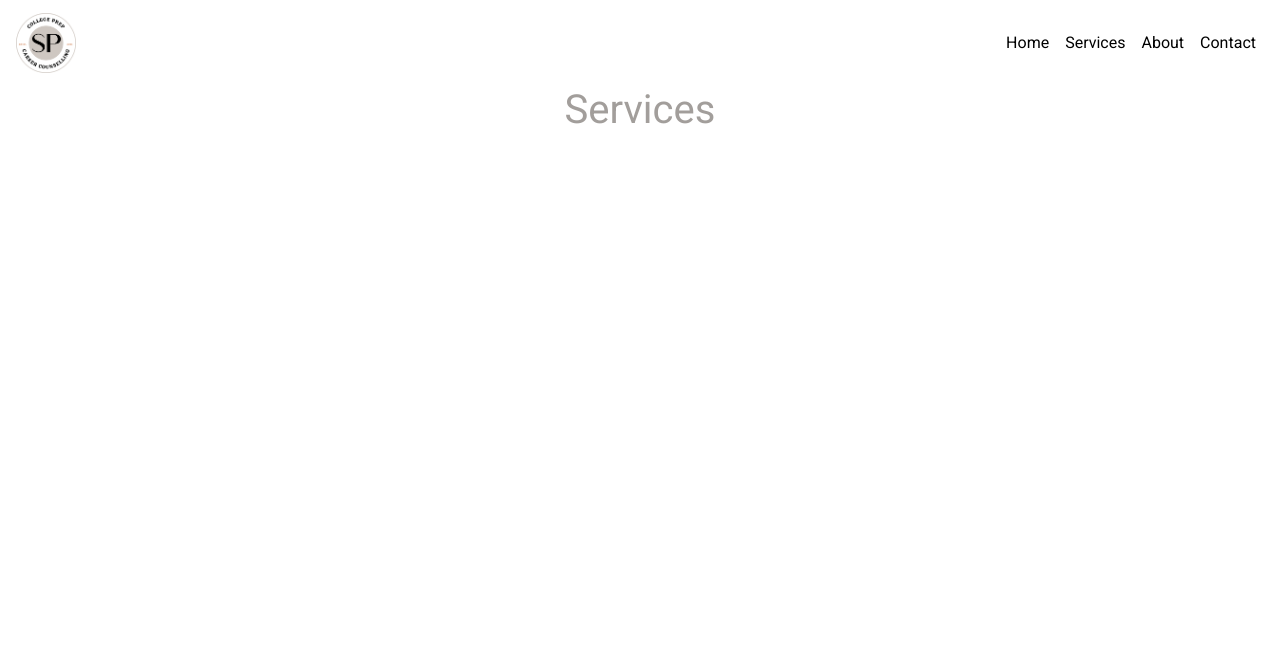
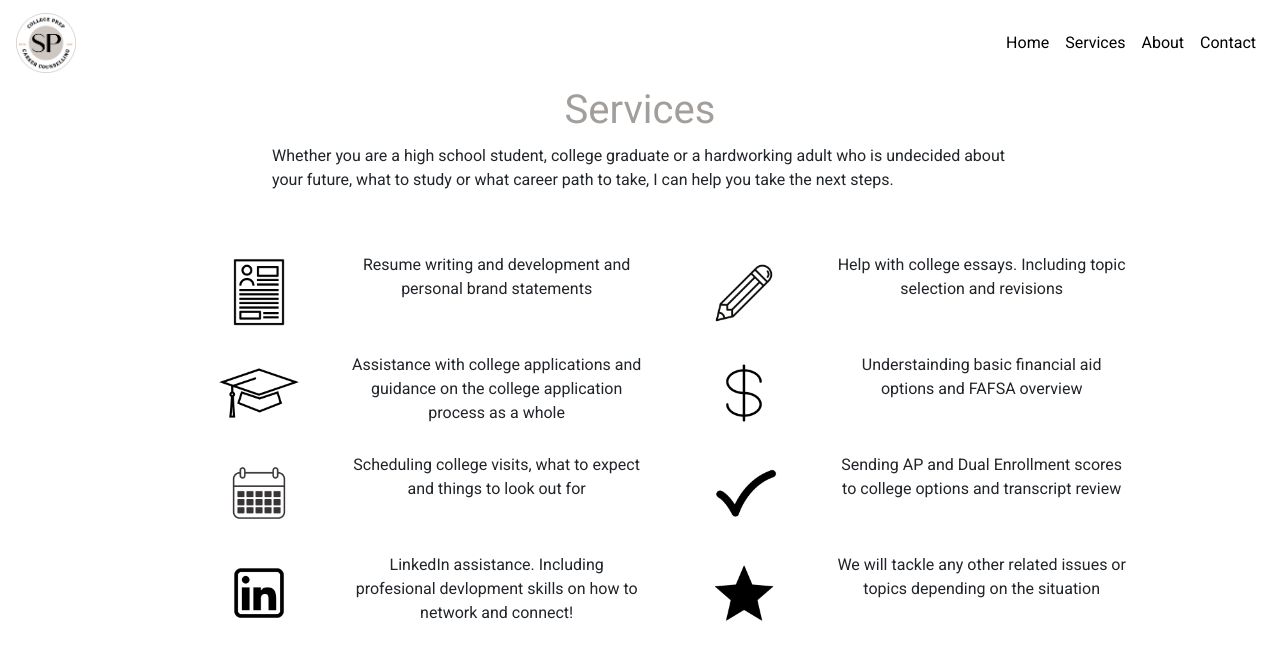
Before and after one commit to Alexandra-Hionis/College-Prep, a React (Create React App) app: page /services in a window 1280 px wide. Shown: the top 660 px of the page. Built offline with nearby package versions, Linux system fonts and the light colour scheme.

Commit message:
Service page is complete. May play with UI later. Really incorporated cols and rows and added some nesting

```diff
--- a/src/App.css
+++ b/src/App.css
@@ -1,5 +1,4 @@
 .App {
-  text-align: center;
   font-family: "Roboto", sans-serif;
 }
 
--- a/src/components/Footer/index.js
+++ b/src/components/Footer/index.js
@@ -9,10 +9,10 @@ const FooterPage = () => {
         <div>
           <MDBRow>
             <MDBCol md="4">
-              <div className="bottom-welcome-icons">
+              <div>
                 <div>
                   <img
-                    alt=""
+                    alt="graduation icon"
                     src={process.env.PUBLIC_URL + "/images/grad-cap.png"}
                     width="60px"
                     height="60px"
@@ -27,9 +27,9 @@ const FooterPage = () => {
               </div>
             </MDBCol>
             <MDBCol md="4">
-              <div className="bottom-welcome-icons">
+              <div>
                 <img
-                  alt=""
+                  alt="resume icon"
                   src={process.env.PUBLIC_URL + "/images/resume.png"}
                   width="60px"
                   height="60px"
@@ -43,10 +43,10 @@ const FooterPage = () => {
               </div>
             </MDBCol>
             <MDBCol md="4">
-              <div className="bottom-welcome-icons">
+              <div>
                 <div>
                   <img
-                    alt=""
+                    alt="rocketship icon"
                     src={process.env.PUBLIC_URL + "/images/rocketship.png"}
                     width="60px"
                     height="60px"
--- a/src/components/HomeSection/index.js
+++ b/src/components/HomeSection/index.js
@@ -4,10 +4,6 @@ import "./styles.css";
 import { Row, Col, Button } from "react-bootstrap";
 
 function HomePageContainer() {
-  // If you are a
-  //                 student or graduate undecided about what to study, what career
-  //                 fits you best, or have a major in mind but don’t know how to
-  //                 link it to a career, you've come to the right place!
   return (
     <section id="home">
       <div>
@@ -34,7 +30,12 @@ function HomePageContainer() {
               </div>
               <div>
                 <div id="get-started">
-                  <h4 className="home-header-subfont">Get started</h4>
+                  <h4
+                    className="home-header-subfont"
+                    style={{ fontWeight: "bold" }}
+                  >
+                    Get started
+                  </h4>
                 </div>
                 <div id="get-started-btn">
                   <Link to="/services">
--- a/src/components/HomeSection/styles.css
+++ b/src/components/HomeSection/styles.css
@@ -1,5 +1,6 @@
 section {
   min-height: 53vh; /* minus the height of the footer */
+  text-align: center;
 }
 
 .title {
@@ -36,7 +37,7 @@ section {
 
 #home-header {
   font-size: 30px;
-  line-height: 52px;
+  line-height: 32px;
   letter-spacing: -0.64px;
 }
 #title-header {
@@ -46,6 +47,7 @@ section {
   margin-top: 17px;
   display: flex;
   justify-content: center;
+  color: #a29e9b;
 }
 
 #get-started-btn {
--- a/src/components/ServicesGrid/index.js
+++ /dev/null
@@ -1,20 +0,0 @@
-import React from "react";
-import "./styles.css";
-import { Container, Row, Col, Button } from "react-bootstrap";
-
-function ServicesGrid() {
-  return (
-    <Container>
-      {/* <Row>
-        <Col xs={6}>xs=6</Col>
-        <Col xs={6}>xs=6</Col>
-      </Row> */}
-      <div>
-        <h1 class="display-2">Full Stack Conf</h1>
-        <p class="lead">A One-day Conference About All Things JavaScript!</p>
-      </div>
-    </Container>
-  );
-}
-
-export default ServicesGrid;
--- a/src/components/ServicesHeader/index.js
+++ b/src/components/ServicesHeader/index.js
@@ -1,16 +1,26 @@
 import React from "react";
 import "./styles.css";
-import { Container, Row, Col, Button } from "react-bootstrap";
+import { Row, Col, Container } from "react-bootstrap";
 
 function ServicesHeader() {
   return (
+    <Container>
       <div>
         <Row>
-        <Col md={12}>
+          <Col lg={2}></Col>
+          <Col lg={8}>
             <h1 id="services">Services</h1>
+            <p>
+              Whether you are a high school student, college graduate or a
+              hardworking adult who is undecided about your future, what to
+              study or what career path to take, I can help you take the next
+              steps.
+            </p>
           </Col>
+          <Col lg={2}></Col>
         </Row>
       </div>
+    </Container>
   );
 }
 export default ServicesHeader;
--- a/src/components/ServicesHeader/styles.css
+++ b/src/components/ServicesHeader/styles.css
@@ -1,3 +1,5 @@
 #services {
   color: #a29e9b;
+  margin-bottom: 10px;
+  text-align: center;
 }
--- /dev/null
+++ b/src/components/ServicesList/index.js
@@ -0,0 +1,178 @@
+import React from "react";
+import "./styles.css";
+import { Container, Row, Col } from "react-bootstrap";
+
+function ServicesList() {
+  return (
+    <Container>
+      <div className="services-table">
+        {/* Top row */}
+        <Row>
+          <Col md={1} id="icon-border"></Col>
+
+          {/* Service #1 */}
+          <Col md={5} id="description-border">
+            <Row>
+              <Col md={4}>
+                <img
+                  alt="resume icon"
+                  src={process.env.PUBLIC_URL + "/images/resume.png"}
+                  width="80px"
+                  height="80px"
+                />
+              </Col>
+              <Col md={8}>
+                Resume writing and development and personal brand statements
+              </Col>
+            </Row>
+          </Col>
+          {/* Service #2 */}
+          <Col md={5} id="description-border">
+            <Row>
+              <Col md={4}>
+                <img
+                  alt="pencil icon"
+                  src={process.env.PUBLIC_URL + "/images/pencil.png"}
+                  width="80px"
+                  height="80px"
+                />
+              </Col>
+              <Col md={8}>
+                Help with college essays. Including topic selection and
+                revisions
+              </Col>
+            </Row>
+          </Col>
+
+          <Col md={1} id="description-border"></Col>
+        </Row>
+        {/* Second Row */}
+        <Row>
+          <Col md={1} id="icon-border"></Col>
+
+          {/* Service #3 */}
+          <Col md={5} id="description-border">
+            <Row>
+              <Col md={4}>
+                <img
+                  alt="graduation cap icon"
+                  src={process.env.PUBLIC_URL + "/images/grad-cap.png"}
+                  width="80px"
+                  height="80px"
+                />
+              </Col>
+              <Col md={8}>
+                Assistance with college applications and guidance on the college
+                application process as a whole{" "}
+              </Col>
+            </Row>
+          </Col>
+          {/* Service #4 */}
+          <Col md={5} id="description-border">
+            <Row>
+              <Col md={4}>
+                <img
+                  alt="dollar sign icon"
+                  src={process.env.PUBLIC_URL + "/images/dollarsign.png"}
+                  width="80px"
+                  height="80px"
+                />
+              </Col>
+              <Col md={8}>
+                Understainding basic financial aid options and FAFSA overview
+              </Col>
+            </Row>
+          </Col>
+
+          <Col md={1} id="description-border"></Col>
+        </Row>
+
+        {/* Third Row */}
+        <Row>
+          <Col md={1} id="icon-border"></Col>
+
+          {/* Service #5 */}
+          <Col md={5} id="description-border">
+            <Row>
+              <Col md={4}>
+                <img
+                  alt="calender icon"
+                  src={process.env.PUBLIC_URL + "/images/calender.png"}
+                  width="80px"
+                  height="80px"
+                />
+              </Col>
+              <Col md={8}>
+                Scheduling college visits, what to expect and things to look out
+                for
+              </Col>
+            </Row>
+          </Col>
+          {/* Service #6 */}
+          <Col md={5} id="description-border">
+            <Row>
+              <Col md={4}>
+                <img
+                  alt="checkmark icon"
+                  src={process.env.PUBLIC_URL + "/images/check.png"}
+                  width="80px"
+                  height="80px"
+                />
+              </Col>
+              <Col md={8}>
+                Sending AP and Dual Enrollment scores to college options and
+                transcript review
+              </Col>
+            </Row>
+          </Col>
+
+          <Col md={1} id="description-border"></Col>
+        </Row>
+
+        {/* Fourth Row */}
+        <Row>
+          <Col md={1} id="icon-border"></Col>
+
+          {/* Service #7 */}
+          <Col md={5} id="description-border">
+            <Row>
+              <Col md={4}>
+                <img
+                  alt="LinkedIn icon"
+                  src={process.env.PUBLIC_URL + "/images/linkedin.png"}
+                  width="80px"
+                  height="80px"
+                />
+              </Col>
+              <Col md={8}>
+                LinkedIn assistance. Including profesional devlopment skills on
+                how to network and connect!
+              </Col>
+            </Row>
+          </Col>
+          {/* Service #8 */}
+          <Col md={5} id="description-border">
+            <Row>
+              <Col md={4}>
+                <img
+                  alt="star icon"
+                  src={process.env.PUBLIC_URL + "/images/start.png"}
+                  width="80px"
+                  height="80px"
+                />
+              </Col>
+              <Col md={8}>
+                We will tackle any other related issues or topics depending on
+                the situation
+              </Col>
+            </Row>
+          </Col>
+
+          <Col md={1} id="description-border"></Col>
+        </Row>
+      </div>
+    </Container>
+  );
+}
+
+export default ServicesList;
--- /dev/null
+++ b/src/components/ServicesList/styles.css
@@ -0,0 +1,11 @@
+#icon-border {
+  margin: 5px;
+}
+
+#description-border {
+  margin: 5px;
+}
+.services-table {
+  margin-top: 40px;
+  text-align: center;
+}
--- a/src/pages/services.js
+++ b/src/pages/services.js
@@ -1,8 +1,13 @@
 import React from "react";
 import ServicesHeader from "../components/ServicesHeader";
-import ServicesGrid from "../components/ServicesGrid";
+import ServicesList from "../components/ServicesList";
 
 const Services = () => {
-  return <ServicesHeader></ServicesHeader>;
+  return (
+    <div>
+      <ServicesHeader></ServicesHeader>
+      <ServicesList></ServicesList>
+    </div>
+  );
 };
 export default Services;
```
Also changed, not shown: public/images/linkedin.png (added), public/images/start.png (added), src/components/ServicesGrid/styles.css (deleted). Lines whose indentation alone changed are shown as unchanged.
